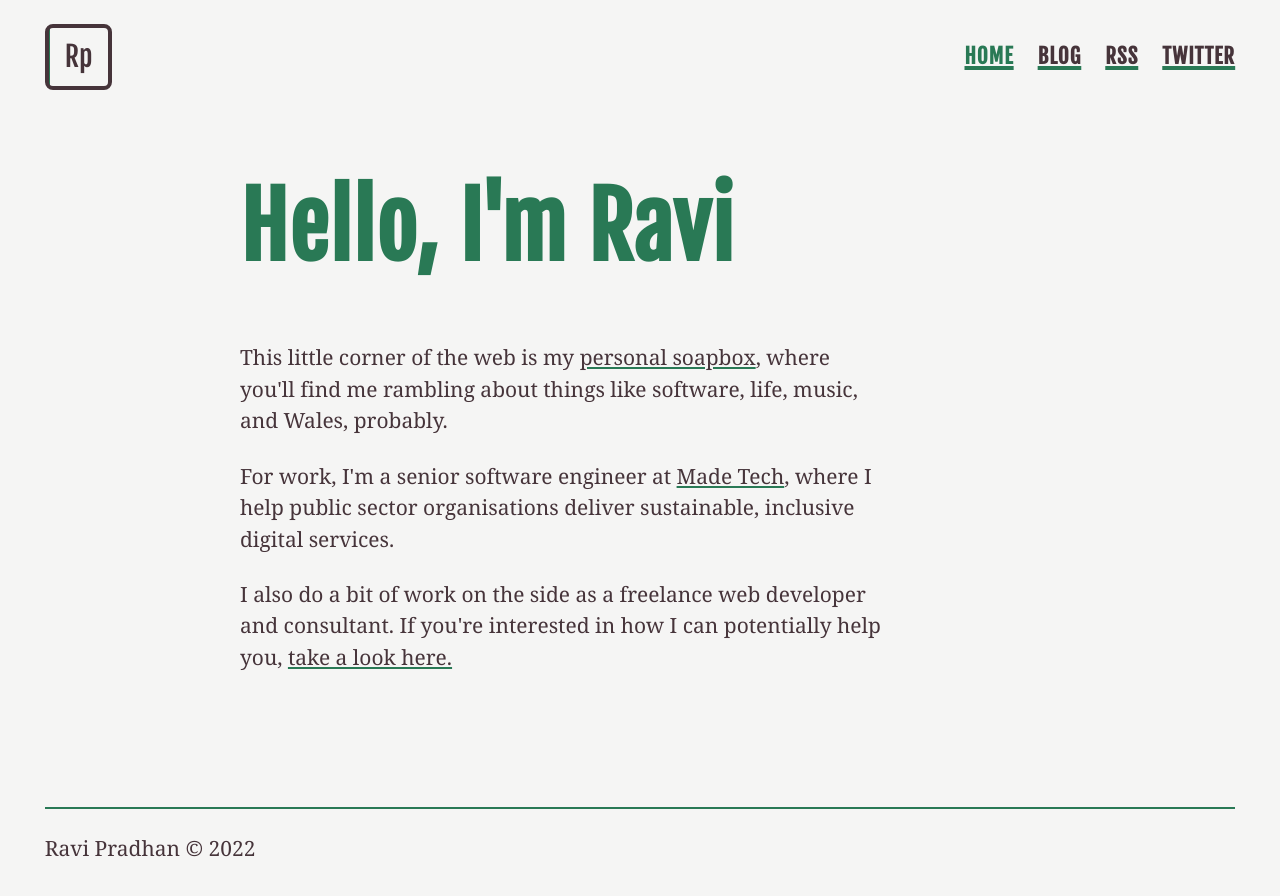
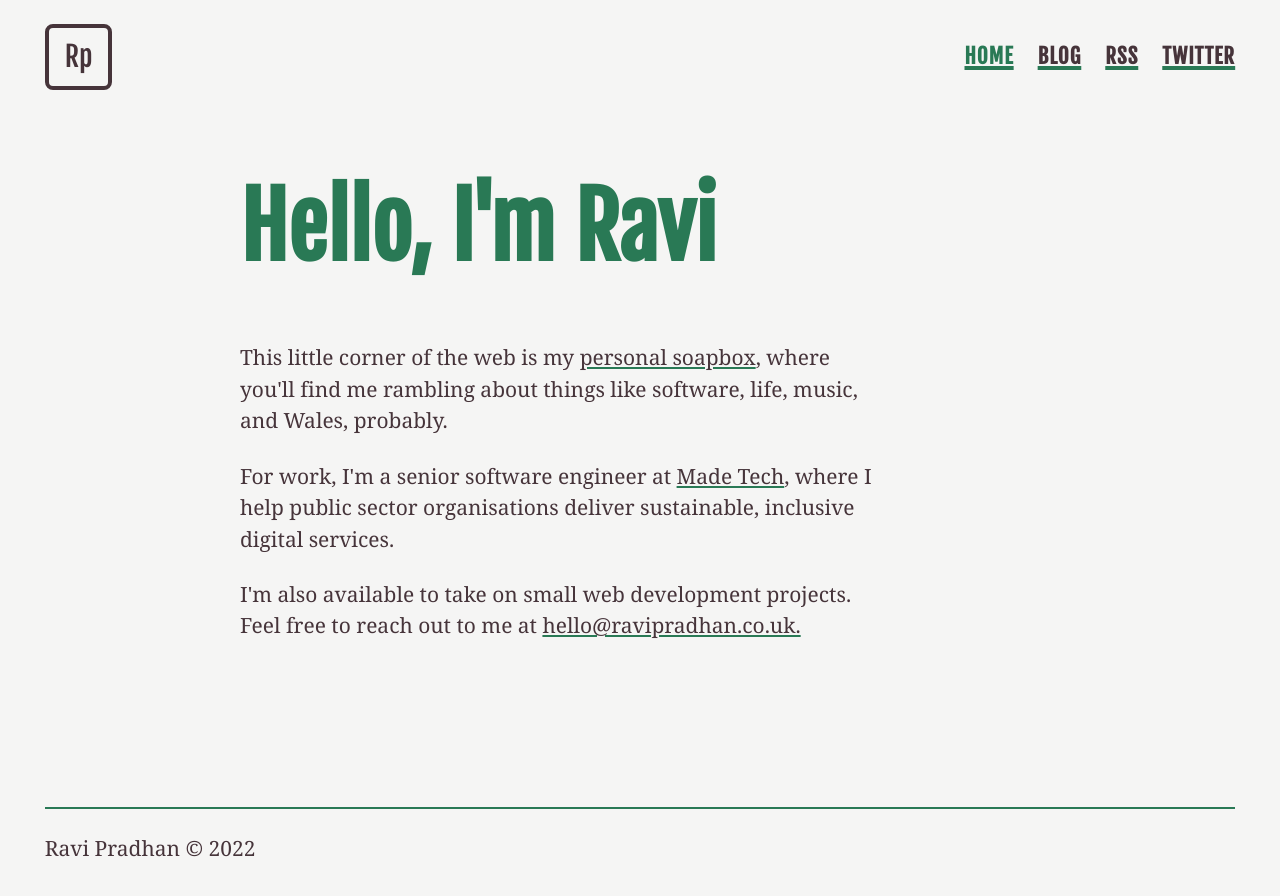
Before and after one commit to rav-pradhan/ravii.dev.personal, a Jekyll site: the page built from index.html, in a window 1280 px wide. Shown: the top 896 px of the page. Built offline with Jekyll 4.4.1, drawn with Linux system fonts in a browser that asks for light colours.

Commit message:
update styling

```diff
--- a/_plugins/reading_time.rb
+++ b/_plugins/reading_time.rb
@@ -6,7 +6,7 @@ module ReadingTimeFilter
     words = input.split.size
     minutes = (words / average_words_per_minute).floor
 
-    minutes > 0 ? "#{minutes} #{minutes_label}" : "1 #{minutes_label}"
+    minutes > 1 ? "#{minutes} #{minutes_label}" : "1 minute"
   end
 end
 
--- a/assets/styles/_site-head.scss
+++ b/assets/styles/_site-head.scss
@@ -9,17 +9,16 @@
     font-family: var(--font-sans-serif);
     padding: 0.5rem 1rem;
     border-radius: 8px;
-    background: linear-gradient(to left, transparent 50%, var(--emerald) 50%) right;
+    background: transparent;
     background-size: 200%;
     border: 4px solid var(--font-colour);
     text-decoration: none;
     font-size: var(--font-1);
     transition: 0.3s ease-out;
 
-
     &:hover {
       cursor: pointer;
-      background-position: left;
+      background: var(--emerald);
       color: var(--off-white);
     }
   }
--- a/assets/styles/main.scss
+++ b/assets/styles/main.scss
@@ -49,16 +49,21 @@ main {
   flex: auto;
 }
 
+h1,
+h2,
+h3 {
+  font-family: var(--font-sans-serif);
+}
+
 h1 {
   font-size: var(--font-5);
-  font-family: var(--font-sans-serif);
-  letter-spacing: 1.2px;
   color: var(--emerald);
+  max-width: 20ch;
 }
 
 h2 {
   font-size: var(--font-3);
-  font-family: var(--font-sans-serif);
+  max-width: 25ch;
 }
 
 h3 {
@@ -105,7 +110,6 @@ a {
     margin-block-start: var(--space);
   }
 
-
   > * {
     margin-block: 0;
   }
@@ -140,7 +144,7 @@ a {
 
 .post {
   &__title {
-    font-size: var(--font-3);
+    font-size: var(--font-4);
   }
 
   &__meta-container {
@@ -181,7 +185,6 @@ a {
     :is(h2, h3) {
       --space: var(--space-xl);
       font-weight: 700;
-      letter-spacing: 1px;
     }
 
     :is(h2, h3) + * {
@@ -199,7 +202,7 @@ a {
     border: 2px solid var(--emerald);
     text-transform: capitalize;
     font-family: var(--font-sans-serif);
-    transition: all .2s ease-in-out;
+    transition: background-color 0.2s ease-in-out;
 
     &:hover {
       background-color: var(--emerald);
@@ -232,7 +235,9 @@ a {
   padding-left: 0;
 
   &__item {
-    h2, h3, h4 {
+    h2,
+    h3,
+    h4 {
       font-size: var(--font-2);
       margin-bottom: clamp(0.8rem, 1rem, 1.5rem);
     }
--- a/index.html
+++ b/index.html
@@ -6,8 +6,9 @@ title: Home
 <article class="[ wrapper ] [ region stack ] [ home ]">
   <h1>Hello, I'm Ravi</h1>
   <p>
-    This little corner of the web is my <a href="/blog">personal soapbox</a>, where you'll find me
-    rambling about things like software, life, music, and Wales, probably.
+    This little corner of the web is my <a href="/blog">personal soapbox</a>,
+    where you'll find me rambling about things like software, life, music, and
+    Wales, probably.
   </p>
   <p>
     For work, I'm a senior software engineer at
@@ -15,8 +16,37 @@ title: Home
     organisations deliver sustainable, inclusive digital services.
   </p>
   <p>
-    I also do a bit of work on the side as a freelance web developer and
-    consultant. If you're interested in how I can potentially help you,
-    <a href="https://ravipradhan.co.uk/"> take a look here.</a>
+    I'm also available to take on small web development projects. Feel free to
+    reach out to me at
+    <a
+      id="obfuscation"
+      class="accent"
+      href="#"
+      data-encoded="18707d747477586a796e71686a797c707976367b77366d73"
+      >[email protected]</a
+    >
   </p>
+  <script>
+    const email = document.getElementById("obfuscation");
+    const encodedEmail = email.dataset.encoded;
+    function decodeEmail(encodedString) {
+      let email = "";
+      const keyInHex = encodedString.substr(0, 2);
+
+      const key = parseInt(keyInHex, 16);
+
+      for (let i = 2; i < encodedString.length; i += 2) {
+        const charInHex = encodedString.substr(i, 2);
+        const char = parseInt(charInHex, 16);
+        const output = char ^ key;
+        email += String.fromCharCode(output);
+      }
+
+      return email;
+    }
+
+    const decodedEmail = decodeEmail(encodedEmail);
+    email.href = `mailto:${decodedEmail}`;
+    email.innerText = `${decodedEmail}.`;
+  </script>
 </article>
```
Also changed, not shown: writing/tech-culture/_posts/2022-04-27-mastodon-and-the-indie-web.md (+1 -1 lines).
